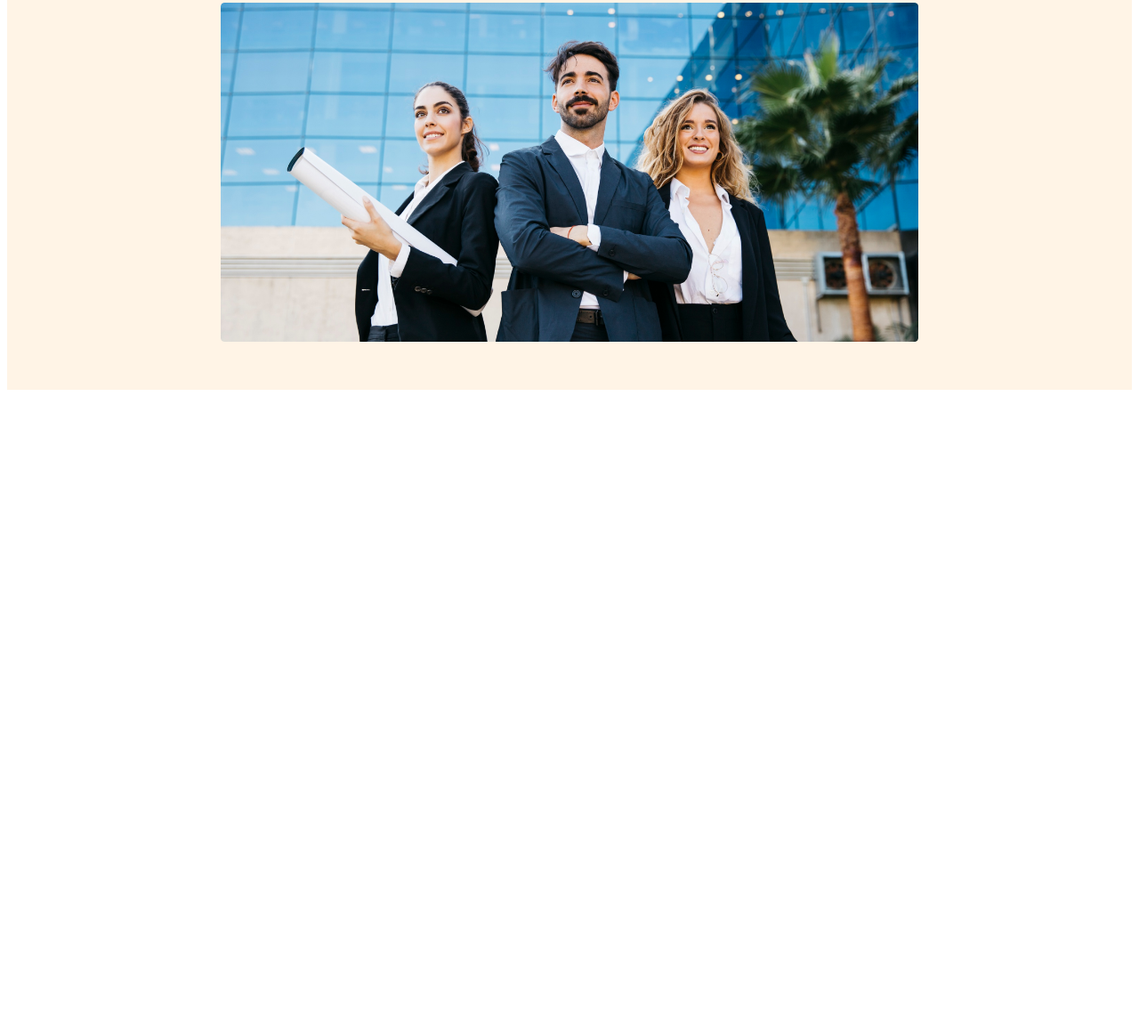
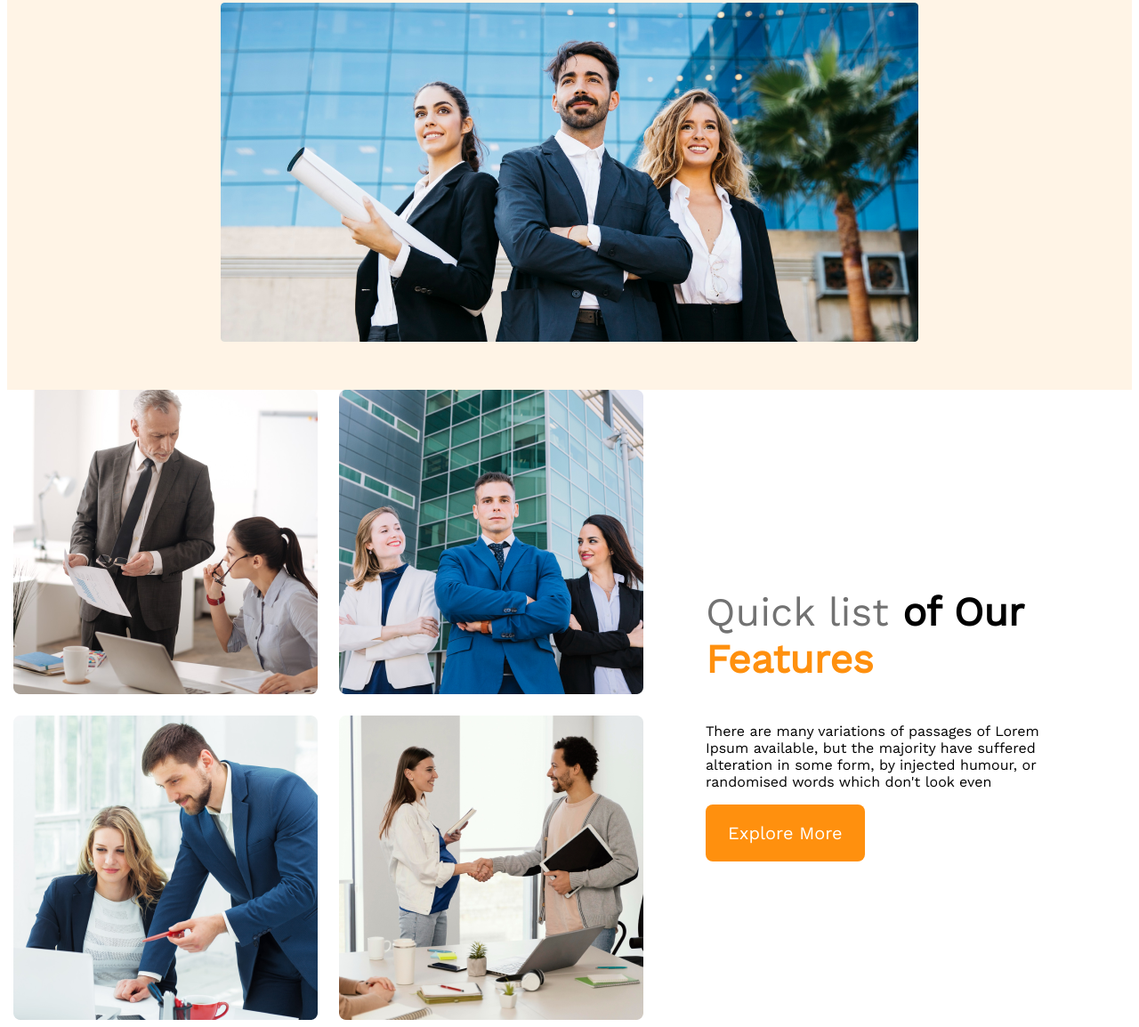
Before and after one commit to Yasmin17-23/G3-Architects-Website, a plain HTML site: page index.html in a window 1280 px wide. Shown: the part 558-1712 px from the top of the page at 89% size. Before the commit the page ends 1004 px from the top, so only its background shows below. Drawn offline with nearby package versions, Linux system fonts and the light colour scheme.

Commit message:
features content added

```diff
--- a/index.html
+++ b/index.html
@@ -9,6 +9,7 @@
 </head>
 
 <body>
+    <!--header starts---->
     <header>
         <nav>
             <h3 class="nav-title">G3 Architects</h3>
@@ -31,8 +32,26 @@
             <img src="./images/banner.png" alt="">
         </div>
     </header>
+     <!--header ends---->
     <main>
-
+       <!---teams sections starts---->
+       <section class="teams-container">
+         <div class="teams-img-container">
+            <img src="images/team1.png" alt="">
+            <img src="./images/team2.png" alt="">
+            <img src="./images/team3.png" alt="">
+            <img src="./images/team4.png" alt="">
+         </div>
+         <div class="teams-content">
+            <h3 class="teams-title"> <span class="quick-list">Quick list</span> <span>of Our</span>
+                <span class="text-features">Features</span></h3>
+            <p class="teams-description">There are many variations of passages of Lorem Ipsum available,
+            but the majority have suffered alteration in some form, by injected humour, or randomised words
+            which don't look even</p>
+            <button class="btn-primary">Explore More</button>
+         </div>
+       </section>
+       <!---teams sections ends---->
     </main>
     <footer>
 
--- a/styles/style..css
+++ b/styles/style..css
@@ -59,7 +59,35 @@ nav li a{
     width: 100%;
     margin-top: 20px;
 }
+main{
+    max-width: 1250px;
+    margin: 0 auto;
+}
+.teams-container{
+    display: flex;
+    align-items: center;
+}
+.teams-img-container{
+    display: grid;
+    grid-template-columns: repeat(2, 1fr);
+    gap: 1.5rem;
+}
 
+.teams-content{
+    padding-left: 70px;
+    padding-right: 70px;
+}
+.teams-title{
+    font-size: 2.8rem;
+}
+.teams-title .quick-list{
+    color: #727272;
+    font-weight: 500;
+}
+.teams-title .text-features{
+    color: #FF900E;
+    font-weight: 700px;
+}
 /*----responsive media query---*/
 /* mobile devices */
 @media screen and (max-width: 576px) {
```
